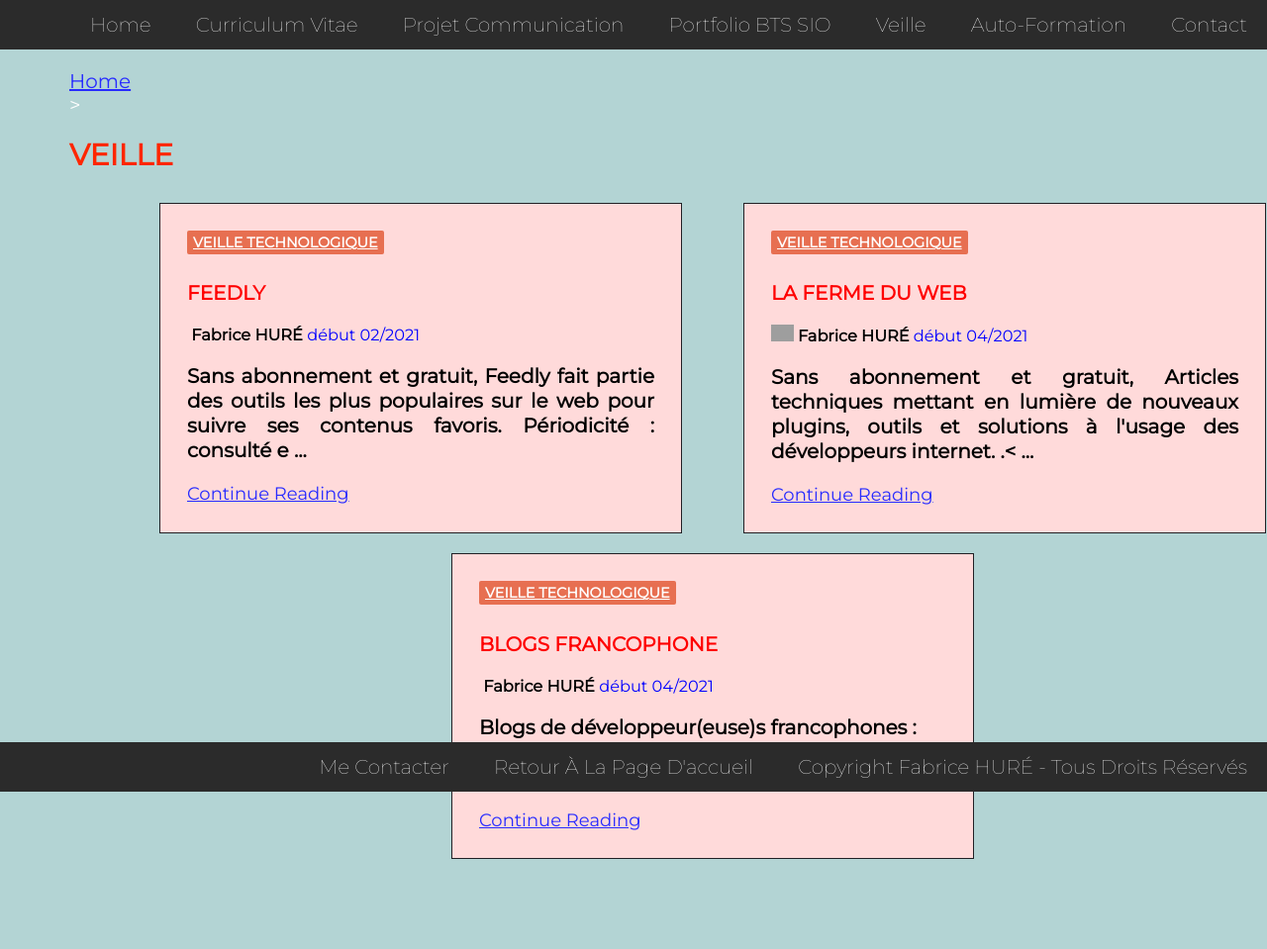
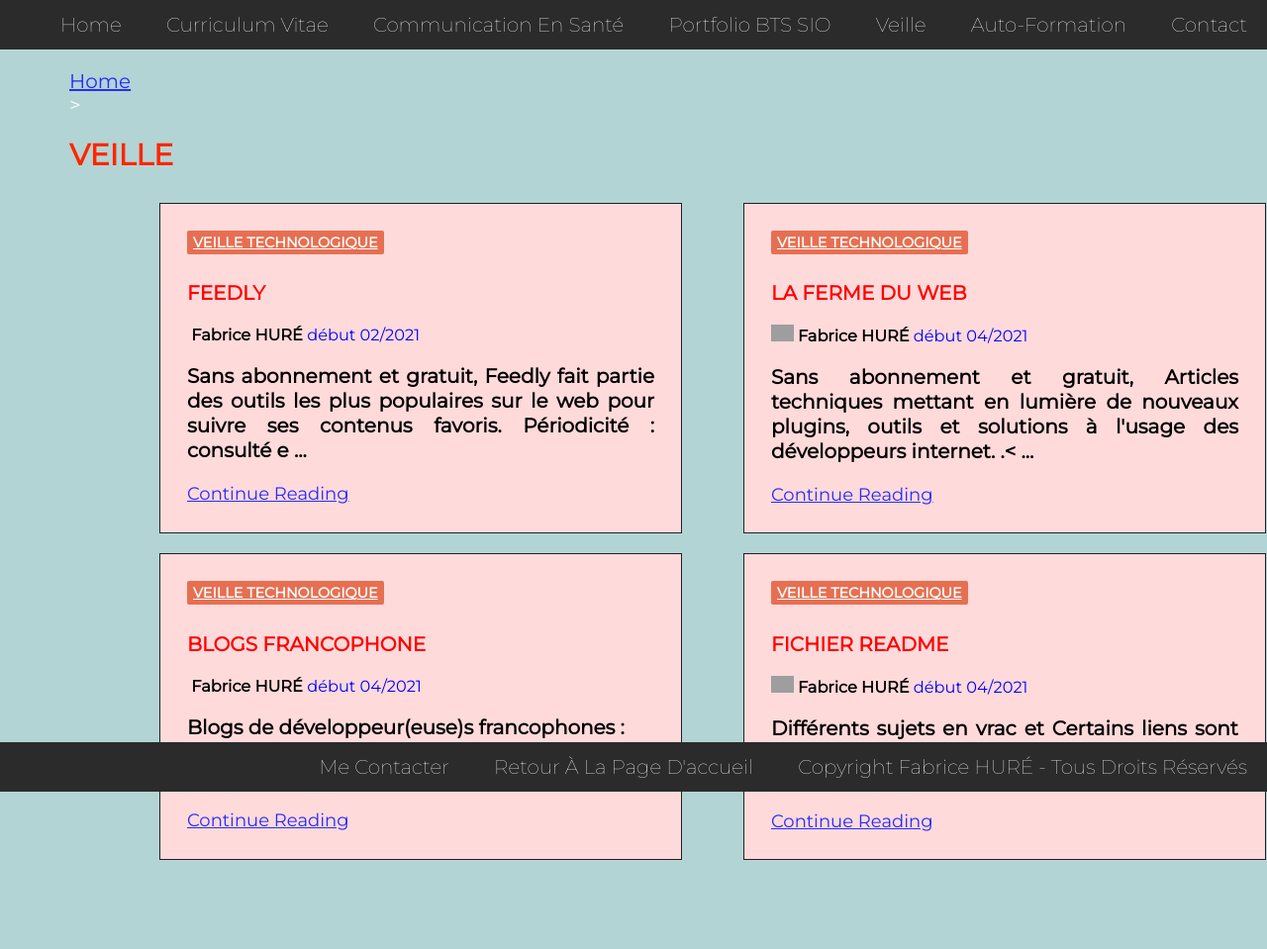
Before and after one commit to Bibiche-35/_Portfolio, a PHP site: page /veille.php in a window 1280 px wide; the page is wider, and only the part inside the window is pictured. Shown: that part at 99% size. Before the commit the page ends 868 px from the top of that part, so only its background shows below. Run offline with PHP 8.4, Linux system fonts and the light colour scheme; some libraries are stand-ins or nearby versions; grey boxes are pictures that could not be loaded.

Commit message:
modifications sur la veille

```diff
--- a/data/portfolio.php
+++ b/data/portfolio.php
@@ -35,9 +35,9 @@ $dataArticleList = [
         "categoryColor" => "Projets" ,
         "author" => "Fabrice HURÉ" ,
         "date" => "début 04/2021" ,
-        "content" =>  "Gestion de projet: Difficultés de management, intégration nouveau membre sans communicaiton malgré mes mulitples relances</br>
-        Equipe nonsolidaire du suivi du projet : Modification de la BDD sans avertir l'équipe, Journal personnel ou d'équipe non suivi etc... à complèter</br>
-        Difficulté sur 4 semanies en distanciel : Utilisation des 4 tables genre/auteur/edition/format en dur sur l'application locale et sur la base de donnée",
+        "content" =>  "ADAPTABILITÉ : Difficultés de management, intégration nouveau membre (très timide)</br>
+        COHÉSION : Difficulté dans la cahésion d'équipe malgré mon investissmeent et mes relances : Modification de la BDD sans avertir l'équipe, Journal personnel ou Journal d'équipe non suivi etc...</br>
+        DISTANCIEL : Difficultés sur le rendu de travail en réel, par exemple : Utilisation des 4 tables genre/auteur/edition/format en dur sur l'application locale et pas sur la base de données",
         "img" => "image/ClasseUML-PouzyBook.jpeg",
         "link" => "http://travail/team-symfony/PouzyBookWeb/",
     ],
--- a/data/veille.php
+++ b/data/veille.php
@@ -33,9 +33,22 @@ $dataArticleList = [
         "author" => "Fabrice HURÉ" ,
         "date" => "début 04/2021" ,
         "content" =>  "Blogs de développeur(euse)s francophones : <br/>
-        Liens vers les blogs de vrais développeurs... des vraies personnes, accessbile depuis mes favoris Chrome. Des gens qui partagent leur passion et qui ont plaisir à transmettre leur savoir en fonction de différentes technologies;<br/>",
+        Liens vers les blogs de vrais développeurs... des vraies personnes, accessbile depuis mes favoris Chrome. Des gens qui partagent leur passion et qui ont plaisir à transmettre leur savoir en fonction de différentes technologies.<br/><br/>
+        Par exemple sur le blog de Jéremy dECOOL c'est là que j'ai vu qu'il avait participé à un projet de site de flux RSS open source : https://tt-rss.org/
+        ",
+        "img" => "image/blogsfrancophones.jpg",
+        "link" => "image/ListeBlogsFrancophones.doc",
+        ],
+
+    25 => [
+        "title" => "Fichier README",
+        "category" => "Veille Technologique",
+        "categoryColor" => "Veille" ,
+        "author" => "Fabrice HURÉ" ,
+        "date" => "début 04/2021" ,
+        "content" =>  "Différents sujets en vrac et Certains liens sont en favoris sur mon navigateur WEB.<br/>",
         "img" => "image/blog.jpg",
-        "link" => "image/ListeBlogsFrancophones.doc",
+        "link" => "https://github.com/Bibiche-35/_Portfolio/edit/master/README.md",
         ],
 
 ];
--- a/header.php
+++ b/header.php
@@ -4,7 +4,7 @@
         <ul>
             <li><a href="index.php">Home</a></li>
             <li><a href="curriculum.php">Curriculum vitae</a></li>
-            <li><a href="communicant.php">Projet Communication</a></li>
+            <li><a href="communicant.php">Communication en santé</a></li>
             <li><a href="portfolio.php">Portfolio BTS SIO</a></li>
             <li><a href="veille.php">Veille</a></li>
             <li><a href="auto-formation.php">Auto-Formation</a></li>
```
Also changed, not shown: communicant.php (+5 -4 lines), home.php (+4 -4 lines), README.md (added), image/blog.JPG, image/blogsfrancophones.JPG (added).
